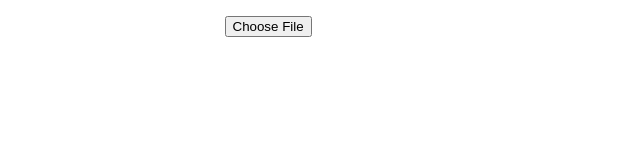
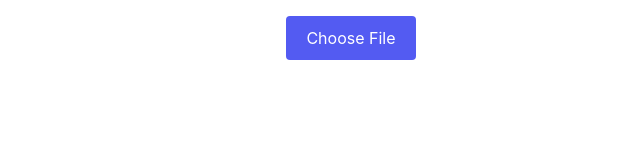
Before and after one commit to barrymun/greyscale, a website built with Vite: page index.html in a window 1280 px wide. Shown: the whole page, without its empty margins (289-929 px from the left). Built offline with nearby package versions, Linux system fonts and the light colour scheme.

Commit message:
hiding the default input element and styling the custom associated label

```diff
--- a/index.html
+++ b/index.html
@@ -8,8 +8,9 @@
   </head>
   <body>
     <div id="app">
-      <div class="greyscale-input-cntr">
-        <input type="file" id="greyscale-input" name="greyscale-input" accept="image/png, image/jpeg" />
+      <div class="greyscale-file-input-cntr">
+        <label class="greyscale-file-label" for="greyscale-file-input">Choose File</label>
+        <input type="file" id="greyscale-file-input" name="greyscale-file-input" accept="image/png, image/jpeg" />
       </div>
       <div class="greyscale-output-cntr">
         <img id="greyscale-img" src="" alt="input image" />
--- a/src/assets/style.css
+++ b/src/assets/style.css
@@ -42,13 +42,32 @@ img {
   display: none;
 }
 
-.greyscale-input-cntr {
+.greyscale-file-input-cntr {
   display: flex;
   align-items: center;
   justify-content: center;
 
   width: calc(100% - 32px);
   padding: 16px;
+}
+
+#greyscale-file-input {
+  display: none;
+}
+.greyscale-file-label {
+  display: inline-block;
+  background-color: #535bf2;
+  color: white;
+  padding: 10px 20px;
+  text-align: center;
+  border-radius: 4px;
+  cursor: pointer;
+  font-size: 16px;
+  transition: background-color 0.3s, transform 0.3s;
+}
+.greyscale-file-label:hover {
+  background-color: #4149d0;
+  transform: scale(1.05);
 }
 
 .greyscale-output-cntr {
--- a/src/utils/elements.ts
+++ b/src/utils/elements.ts
@@ -1,4 +1,4 @@
-export const greyscaleInput = document.getElementById("greyscale-input")! as HTMLInputElement;
+export const greyscaleInput = document.getElementById("greyscale-file-input")! as HTMLInputElement;
 export const greyscaleImg = document.getElementById("greyscale-img")! as HTMLImageElement;
 export const colourCanvas = document.getElementById("canvas")! as HTMLCanvasElement;
 export const colorCtx = colourCanvas.getContext("2d")! as CanvasRenderingContext2D;
```
